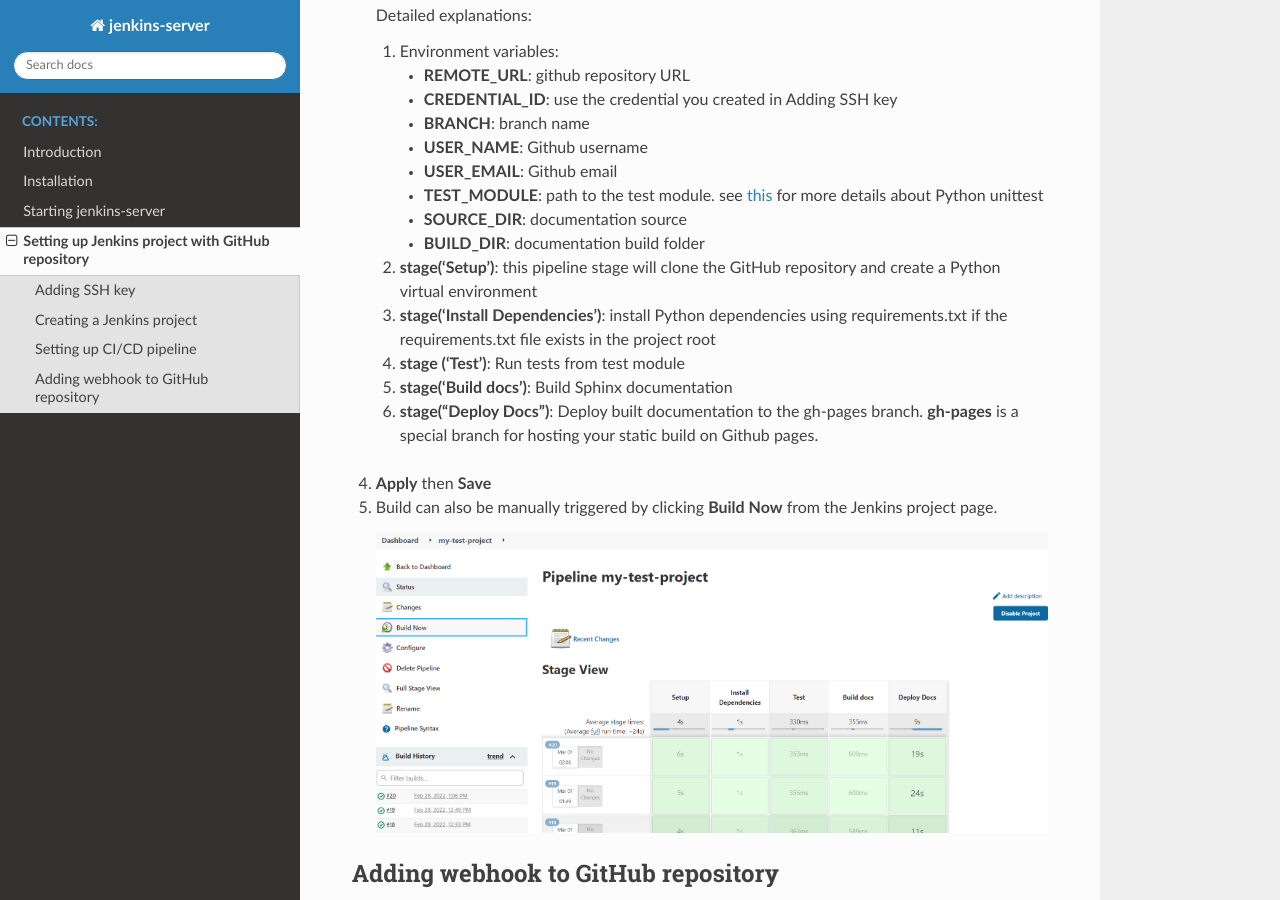
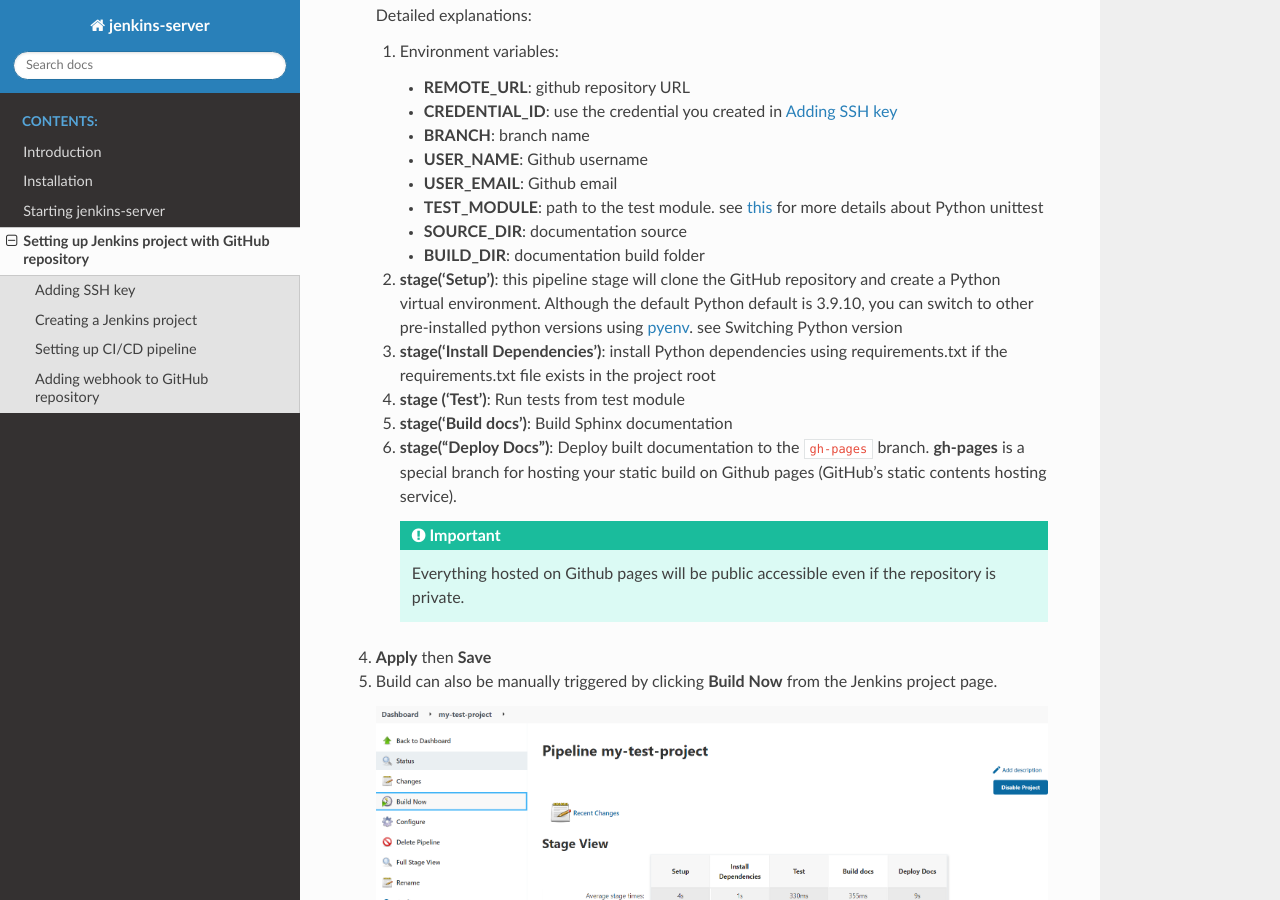
Before and after one commit to LIN810116/jenkins-server, a Sphinx documentation site: the page built from docs/source/setting_up_jenkins_project_with_github_repository.rst, in a window 1280 px wide and 900 px high, scrolled down 3908 px. Built offline with Sphinx 7.4.7 and the Read the Docs theme 2.0.0, drawn with Linux system fonts in a browser that asks for light colours; pages that are not in the unit, such as notebooks, are missing from menus.

Commit message:
Update docs

```diff
--- a/docs/source/index.rst
+++ b/docs/source/index.rst
@@ -9,6 +9,7 @@
    installation
    starting_jenkins_server
    setting_up_jenkins_project_with_github_repository
+   advanced_tutorial
 
 Indices and tables
 ==================
--- a/docs/source/setting_up_jenkins_project_with_github_repository.rst
+++ b/docs/source/setting_up_jenkins_project_with_github_repository.rst
@@ -147,11 +149,16 @@
       * **SOURCE_DIR**: documentation source
       * **BUILD_DIR**: documentation build folder
 
-   #. **stage('Setup')**: this pipeline stage will clone the GitHub repository and create a Python virtual environment
+   #. **stage('Setup')**: this pipeline stage will clone the GitHub repository and create a Python virtual environment.
+      Although the default Python default is 3.9.10, you can switch to other pre-installed python versions using `pyenv <https://github.com/pyenv/pyenv>`_. see :ref:`Switching Python version <Switching Python version>`
    #. **stage('Install Dependencies')**: install Python dependencies using requirements.txt if the requirements.txt file exists in the project root
    #. **stage ('Test')**: Run tests from test module
    #. **stage('Build docs')**: Build Sphinx documentation
-   #. **stage("Deploy Docs")**: Deploy built documentation to the gh-pages branch. **gh-pages** is a special branch for hosting your static build on Github pages.
+   #. **stage("Deploy Docs")**: Deploy built documentation to the ``gh-pages`` branch. **gh-pages** is a special branch for hosting your static build on Github pages (GitHub's static contents hosting service).
+
+      .. important::
+
+         Everything hosted on Github pages will be public accessible even if the repository is private.
 
 #. **Apply** then **Save**
 #. Build can also be manually triggered by clicking **Build Now** from the Jenkins project page.
```
Also changed, not shown: other parts of docs/source/setting_up_jenkins_project_with_github_repository.rst (+2 -0 lines), docs/source/intro.rst (+12 -1 lines).
